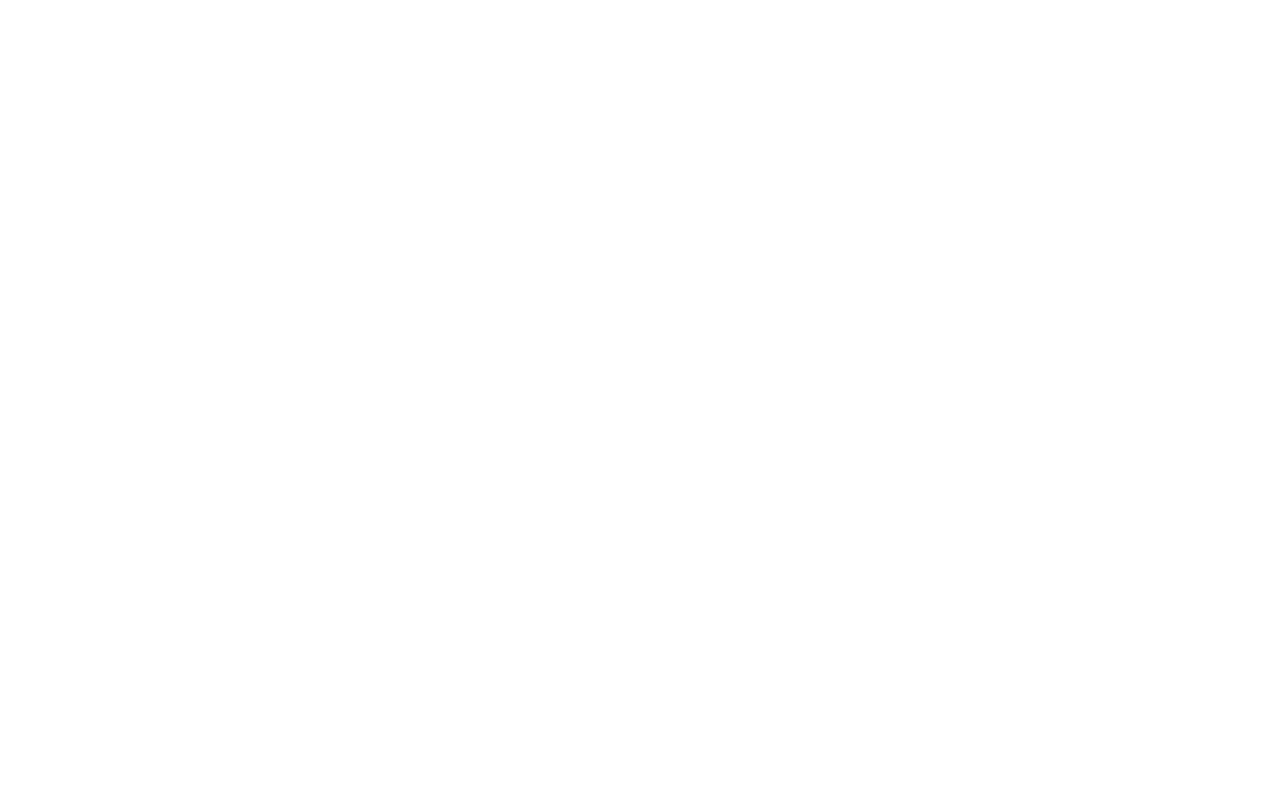
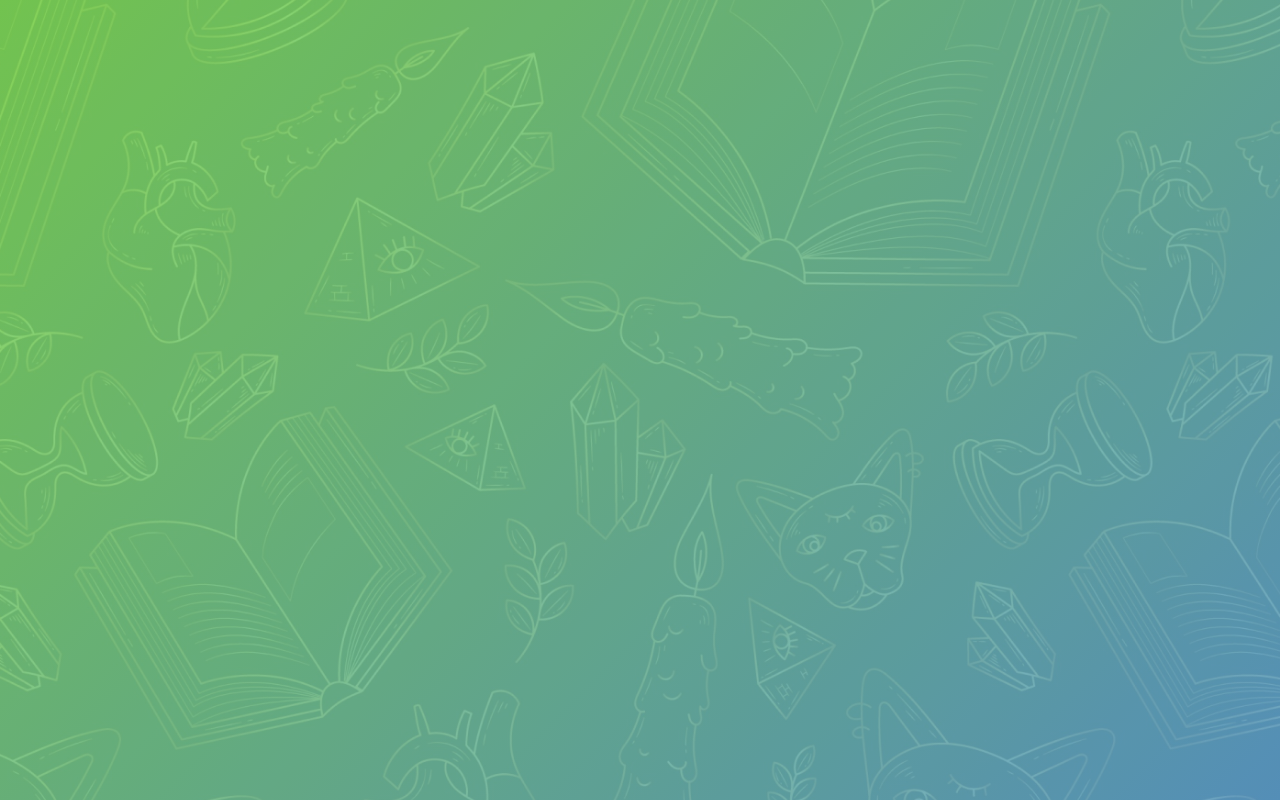
Before and after one commit to viicsousa/mergulhando-na-fantasia, a Next.js app: page / in a window 1280 px wide. Built offline with nearby package versions, Linux system fonts and the light colour scheme.

Commit message:
feat: :art: add background home

```diff
--- a/src/app/globals.css
+++ b/src/app/globals.css
@@ -2,26 +2,19 @@
 @tailwind components;
 @tailwind utilities;
 
-:root {
-  --background: #ffffff;
-  --foreground: #171717;
-}
-
-@media (prefers-color-scheme: dark) {
-  :root {
-    --background: #0a0a0a;
-    --foreground: #ededed;
-  }
+* {
+  font-family: "Inter", sans-serif;
+  box-sizing: border-box;
 }
 
 body {
-  color: var(--foreground);
-  background: var(--background);
-  font-family: Arial, Helvetica, sans-serif;
+  padding: 0;
+  margin: 0;
+  background: url(../assets/png/background.png),
+  linear-gradient(135deg, #7ED957, #5D9ECC);
+  background-size: cover;
+  background-position: center;
+  background-repeat: no-repeat;
+  min-height: 100vh;
+  position: relative;
 }
-
-@layer utilities {
-  .text-balance {
-    text-wrap: balance;
-  }
-}
--- a/src/app/page.tsx
+++ b/src/app/page.tsx
@@ -1,8 +1,6 @@
 import './globals.css'
-
-
 export default function Home() {
   return (
-   <></>
+<></>
   );
 }
--- a/tailwind.config.js
+++ b/tailwind.config.js
@@ -1,7 +1,7 @@
 /** @type {import('tailwindcss').Config} */
 module.exports = {
   content: [
-    './pages/**/*.{js,ts,jsx,tsx}',
+    './src/**/*.{js,ts,jsx,tsx}',
     './components/**/*.{js,ts,jsx,tsx}',
   ],
   theme: {
```
Also changed, not shown: src/assets/png/background.png (added).
